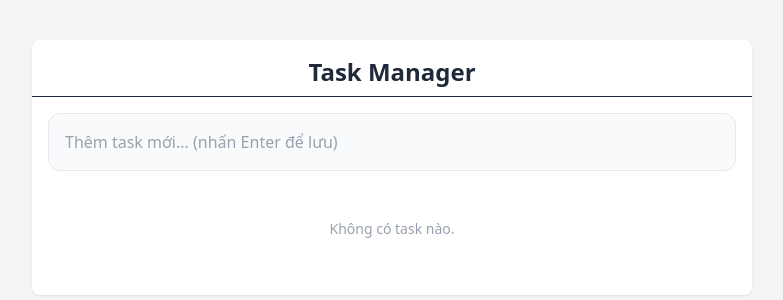
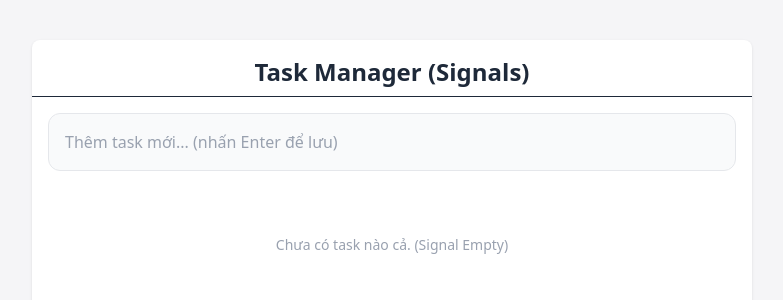
Before and after one commit to ngkhanhthien/task-zero-website, an Angular app: page / in a window 1280 px wide. Shown: the top 300 px of the page, without its empty margins (248-1031 px from the left). Built offline with nearby package versions, Linux system fonts and the light colour scheme.

Commit message:
feat: Implement initial task management feature using Angular signals, `input()`, and `output()` APIs.

```diff
--- a/src/app/app.html
+++ b/src/app/app.html
@@ -1,7 +1,7 @@
 <main class="layout-container">
-  <div class="core-card">
+  <div class="core-card flex flex-col">
     <h1 class="text-2xl font-bold pt-4 pb-2 text-center text-gray-800 border-b">
-      Task Manager
+      Task Manager (Signals)
     </h1>
 
     <!-- Component Add Task -->
@@ -10,8 +10,8 @@
     </div>
 
     <!-- Component Danh sách Task -->
-    <div class="px-4 pb-6">
-      <app-task-list [tasks]="tasks$ | async"></app-task-list>
+    <div class="px-4 pb-6 flex-1">
+      <app-task-list [tasks]="tasks()"></app-task-list>
     </div>
   </div>
 </main>
--- a/src/app/app.ts
+++ b/src/app/app.ts
@@ -1,20 +1,20 @@
 import { Component, inject } from '@angular/core';
-import { AsyncPipe, JsonPipe } from '@angular/common';
 import { TaskService } from './core/task.service';
 import { TaskListComponent } from './components/task-list/task-list.component';
 import { AddTaskComponent } from './components/add-task/add-task.component';
 
 @Component({
   selector: 'app-root',
-  imports: [AsyncPipe, TaskListComponent, AddTaskComponent],
+  imports: [TaskListComponent, AddTaskComponent],
   templateUrl: './app.html',
   styleUrl: './app.css'
 })
 export class App {
   private taskService = inject(TaskService);
 
-  // Expose tasks stream
-  tasks$ = this.taskService.getTasks();
+  // Trỏ thẳng tới properties Signal của service,
+  // Không cần async pipe nữa!
+  tasks = this.taskService.tasks;
 
   onAddTask(title: string): void {
     this.taskService.addTask(title);
--- a/src/app/components/add-task/add-task.component.ts
+++ b/src/app/components/add-task/add-task.component.ts
@@ -1,4 +1,4 @@
-import { Component, Output, EventEmitter } from '@angular/core';
+import { Component, output } from '@angular/core';
 
 @Component({
   selector: 'app-add-task',
@@ -6,12 +6,13 @@ import { Component, Output, EventEmitter } from '@angular/core';
   templateUrl: './add-task.component.html'
 })
 export class AddTaskComponent {
-  @Output() add = new EventEmitter<string>();
+  // Thay thế EventEmitter bằng output() của Angular 21
+  add = output<string>();
 
   onAdd(title: string, inputElement: HTMLInputElement): void {
     if (title.trim()) {
       this.add.emit(title.trim());
-      inputElement.value = ''; // Reset input field after emitting
+      inputElement.value = ''; // Reset
     }
   }
 }
--- a/src/app/components/task-list/task-list.component.html
+++ b/src/app/components/task-list/task-list.component.html
@@ -1,12 +1,11 @@
 <ul class="space-y-3 mt-4">
-  @for (task of tasks; track task.id) {
-    <!-- Chỉ show title theo yêu cầu -->
-    <li class="p-4 bg-gray-50 border border-gray-100 rounded-xl hover:bg-gray-100 transition-colors flex items-center">
+  @for (task of tasks(); track task.id) {
+    <li class="p-4 bg-gray-50 border border-gray-100 rounded-xl hover:bg-gray-100 transition-colors flex items-center shadow-sm">
       <span class="text-gray-800 font-medium">{{ task.title }}</span>
     </li>
   } @empty {
     <li class="text-center text-gray-400 py-8 text-sm">
-      Không có task nào.
+      Chưa có task nào cả. (Signal Empty)
     </li>
   }
 </ul>
--- a/src/app/components/task-list/task-list.component.ts
+++ b/src/app/components/task-list/task-list.component.ts
@@ -1,4 +1,4 @@
-import { Component, Input } from '@angular/core';
+import { Component, input } from '@angular/core';
 import { CommonModule } from '@angular/common';
 import { Task } from '../../models/task.model';
 
@@ -9,5 +9,6 @@ import { Task } from '../../models/task.model';
   templateUrl: './task-list.component.html'
 })
 export class TaskListComponent {
-  @Input() tasks: Task[] | null = [];
+  // Thay @Input() bằng signal input() bắt buộc
+  tasks = input.required<Task[]>();
 }
--- a/src/app/core/task.service.ts
+++ b/src/app/core/task.service.ts
@@ -1,18 +1,14 @@
-import { Injectable } from '@angular/core';
-import { BehaviorSubject, Observable } from 'rxjs';
+import { Injectable, signal } from '@angular/core';
 import { Task } from '../models/task.model';
 
 @Injectable({
   providedIn: 'root'
 })
 export class TaskService {
-  private tasksSubject = new BehaviorSubject<Task[]>([]);
+  // Thay BehaviorSubject bằng signal
+  tasks = signal<Task[]>([]);
 
   constructor() {}
-
-  getTasks(): Observable<Task[]> {
-    return this.tasksSubject.asObservable();
-  }
 
   addTask(title: string): void {
     const newTask: Task = {
@@ -21,34 +17,27 @@ export class TaskService {
       status: 'today',
       createdAt: new Date().toISOString()
     };
-    const currentTasks = this.tasksSubject.value;
-    this.tasksSubject.next([...currentTasks, newTask]);
+    this.tasks.update(tasks => [...tasks, newTask]);
 
     // TODO: Replace bằng HttpClient + environment.apiUrl
   }
 
   updateTaskStatus(id: string, status: 'today' | 'scheduled' | 'done'): void {
-    const currentTasks = this.tasksSubject.value;
-    const updatedTasks = currentTasks.map(task =>
+    this.tasks.update(tasks => tasks.map(task =>
       task.id === id ? { ...task, status } : task
-    );
-    this.tasksSubject.next(updatedTasks);
+    ));
 
     // TODO: Replace bằng HttpClient + environment.apiUrl
   }
 
   deleteTask(id: string): void {
-    const currentTasks = this.tasksSubject.value;
-    const filteredTasks = currentTasks.filter(task => task.id !== id);
-    this.tasksSubject.next(filteredTasks);
+    this.tasks.update(tasks => tasks.filter(task => task.id !== id));
 
     // TODO: Replace bằng HttpClient + environment.apiUrl
   }
 
   clearDoneTasks(): void {
-    const currentTasks = this.tasksSubject.value;
-    const filteredTasks = currentTasks.filter(task => task.status !== 'done');
-    this.tasksSubject.next(filteredTasks);
+    this.tasks.update(tasks => tasks.filter(task => task.status !== 'done'));
 
     // TODO: Replace bằng HttpClient + environment.apiUrl
   }
```
